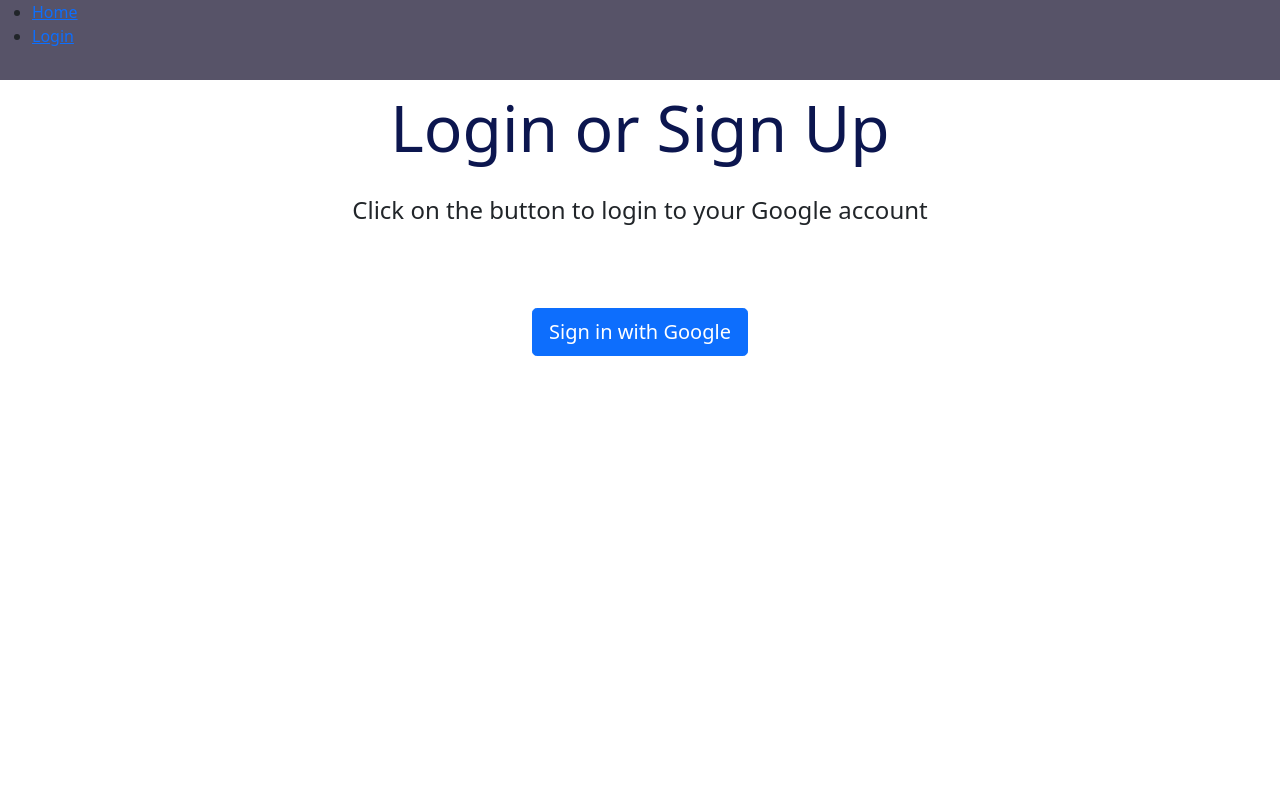
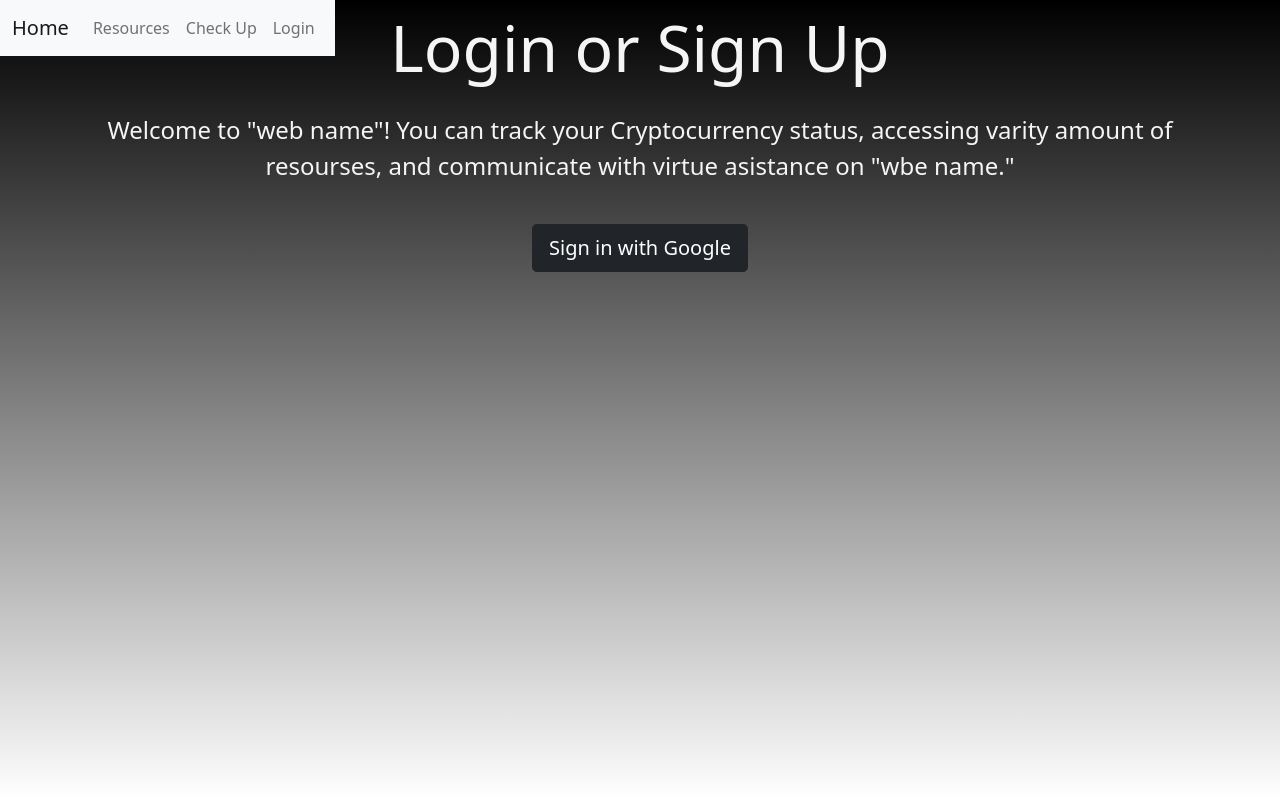
Before and after one commit to matthewonghai13/gen-z-trading, a React app: page /login in a window 1280 px wide. Built offline with nearby package versions, Linux system fonts and the light colour scheme; some packages are replaced by stand-ins of ours; no server answers.

Commit message:
navbar ui

```diff
--- a/src/Home.js
+++ b/src/Home.js
@@ -7,7 +7,9 @@
       <header className="App-header">
         <CryptoPane />
       </header>
+      <p>welcome</p>
     </div>
+
   );
 }
 
--- a/src/components/CustomNavbar/CustomNavbar.js
+++ b/src/components/CustomNavbar/CustomNavbar.js
@@ -5,6 +5,7 @@
 import "firebase/compat/firestore";
 import "firebase/compat/auth";
 import { useAuthState } from "react-firebase-hooks/auth";
+import { Nav, Navbar, Container } from 'react-bootstrap';
 
 export default function CustomNavbar() {
   const auth = firebase.auth();
@@ -19,19 +20,29 @@
     );
   };
   return (
-    <nav id="customNavbarBody">
-      <ul>
-        <li>
-          <Link to="/">Home</Link>
-        </li>
-        {!user ? (
-          <li>
-            <Link to="/login">Login</Link>
-          </li>
-        ) : (
-          <li>{logOut()}</li>
-        )}
-      </ul>
-    </nav>
+    // <nav id="customNavbarBody">
+    //   <ul>
+    //     <li>
+    //       <Link to="/">Home</Link>
+    //     </li>
+    //     {!user ? (
+    //       <li>
+    //         <Link to="/login">Login</Link>
+    //       </li>
+    //     ) : (
+    //       <li>{logOut()}</li>
+    //     )}
+    //   </ul>
+    // </nav>
+    <Navbar id= "navBar" bg="light" variant="light">
+      <Container>
+      <Navbar.Brand  href="/">Home</Navbar.Brand>
+      <Nav className="me-auto">
+        <Nav.Link href="/resources">Resources</Nav.Link>
+        <Nav.Link href="/checkup">Check Up</Nav.Link>
+        <Nav.Link href="/login">Login</Nav.Link>
+       </Nav>
+      </Container>
+    </Navbar>
   );
 }
--- a/src/components/CustomNavbar/customNavbar.scss
+++ b/src/components/CustomNavbar/customNavbar.scss
@@ -1,4 +1,9 @@
 #customNavbarBody {
   min-height: 10vh; // 100% of the screen's height is 100vh.
-  background-color: rgb(87, 83, 104);
+  background-color: white;
 }
+
+#navBar {
+  position: fixed;
+
+}
--- a/src/components/Login/Login.js
+++ b/src/components/Login/Login.js
@@ -33,9 +33,12 @@
       <header id="Header">
         <p id="login">Login or Sign Up</p>
       </header>
-      <p> Click on the button to login to your Google account</p>
+      <p> Welcome to "web name"! You can track your Cryptocurrency
+        status, accessing varity amount of resourses, and communicate with
+        virtue asistance on "wbe name."
+      </p>
       <div id="button">
-        <Button size="lg" onClick={handleLogin}>
+        <Button size="lg" onClick={handleLogin} variant="dark">
           Sign in with Google
         </Button>
       </div>
--- a/src/components/Login/login.scss
+++ b/src/components/Login/login.scss
@@ -1,18 +1,21 @@
 #loginBody {
   min-height: 100vh; // 100% of the screen's height is 100vh.
-  background-color: rgb(255, 255, 255);
+  // background-color: rgb(255, 255, 255);
+  background-image: linear-gradient(black, white);
+}
 
-}
 #login {
-  color: #0c164f;
+  color:whitesmoke;
   font-size: 4em;
   text-align: center;
   // font-family: ;
 }
 
 p{
+color: whitesmoke;
 text-align: center;
 font-size: 1.5em;
+margin: 2em;
 }
 
 #button {
@@ -20,6 +23,7 @@
   justify-content: center !important;
   align-items: center;
   // min-width: 50% !important;
-  margin-top: 5em;
+  margin-top: 2.5em;
   padding: 0em 5em !important;
+  color: whitesmoke;
 }
--- a/src/home.css
+++ b/src/home.css
@@ -9,3 +9,6 @@
   font-size: calc(10px + 2vmin);
   color: white;
 }
+.App {
+  background-image: linear-gradient(black, white);
+}
```
